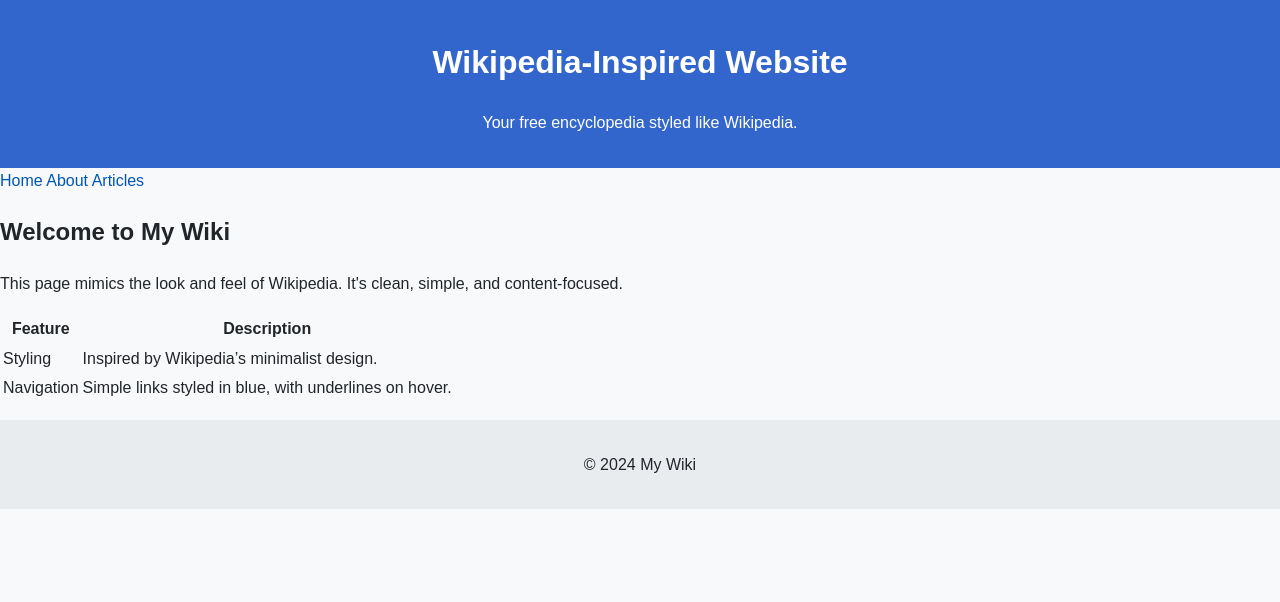
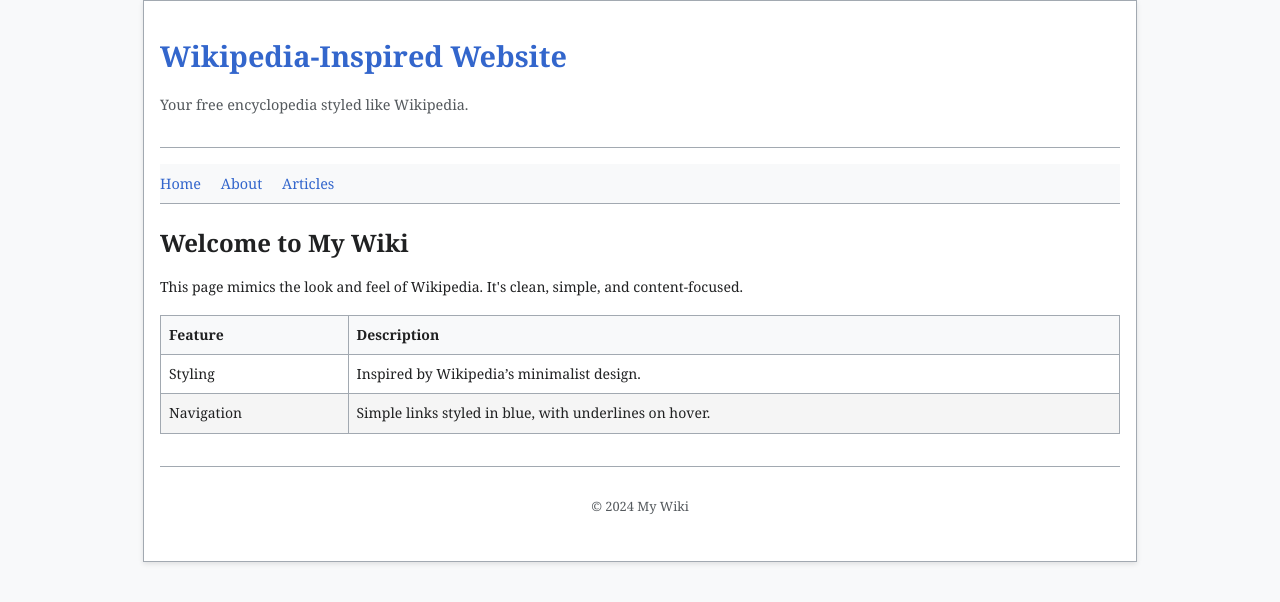
Before and after one commit to 904Indians/wiki-site, a plain HTML site: page index.html in a window 1280 px wide. Drawn offline with Linux system fonts and the light colour scheme.

Commit message:
Update style.css

```diff
--- a/style.css
+++ b/style.css
@@ -1,30 +1,106 @@
+/* General Body Styling */
 body {
-    font-family: sans-serif;
+    font-family: "Linux Libertine", "Georgia", "Times New Roman", serif;
+    font-size: 14px;
     line-height: 1.6;
     margin: 0;
     padding: 0;
+    background-color: #f8f9fa; /* Slightly off-white */
+    color: #202122; /* Dark gray text */
+}
+
+/* Page Layout */
+.container {
+    width: 960px;
+    margin: 0 auto;
+    background-color: white;
+    padding: 1rem;
+    border: 1px solid #a2a9b1;
+    box-shadow: 0px 2px 5px rgba(0, 0, 0, 0.1);
+}
+
+/* Header */
+.header {
+    text-align: left;
+    padding: 1rem 0;
+    border-bottom: 1px solid #a2a9b1;
+    margin-bottom: 1rem;
+}
+
+.header h1 {
+    font-size: 1.8rem;
+    margin: 0;
+    font-weight: bold;
+    color: #3366cc;
+}
+
+.header p {
+    font-size: 0.9rem;
+    color: #54595d;
+}
+
+/* Navigation Bar */
+.navbar {
     background-color: #f8f9fa;
-    color: #212529;
+    border-bottom: 1px solid #a2a9b1;
+    padding: 0.5rem 0;
+    font-size: 0.9rem;
 }
-.header {
-    background: #3366cc;
-    color: white;
-    text-align: center;
-    padding: 1rem 0;
+
+.navbar a {
+    color: #3366cc;
+    text-decoration: none;
+    margin-right: 1rem;
 }
-.content {
-    padding: 2rem;
+
+.navbar a:hover {
+    text-decoration: underline;
 }
+
+/* Main Content */
+.main-content {
+    margin-top: 1rem;
+}
+
+.main-content h2 {
+    font-size: 1.5rem;
+    color: #202122;
+    margin-bottom: 0.5rem;
+}
+
+.main-content p {
+    margin-bottom: 1rem;
+    text-align: justify;
+}
+
+/* Tables */
+table {
+    width: 100%;
+    border-collapse: collapse;
+    margin: 1rem 0;
+}
+
+table th, table td {
+    border: 1px solid #a2a9b1;
+    padding: 0.5rem;
+    text-align: left;
+}
+
+table th {
+    background-color: #f8f9fa;
+    font-weight: bold;
+}
+
+table tr:nth-child(even) {
+    background-color: #f5f5f5;
+}
+
+/* Footer */
 .footer {
     text-align: center;
-    padding: 1rem;
-    background: #e9ecef;
-    margin-top: 1rem;
+    font-size: 0.8rem;
+    color: #54595d;
+    padding: 1rem 0;
+    margin-top: 2rem;
+    border-top: 1px solid #a2a9b1;
 }
-a {
-    color: #0056b3;
-    text-decoration: none;
-}
-a:hover {
-    text-decoration: underline;
-}
```
